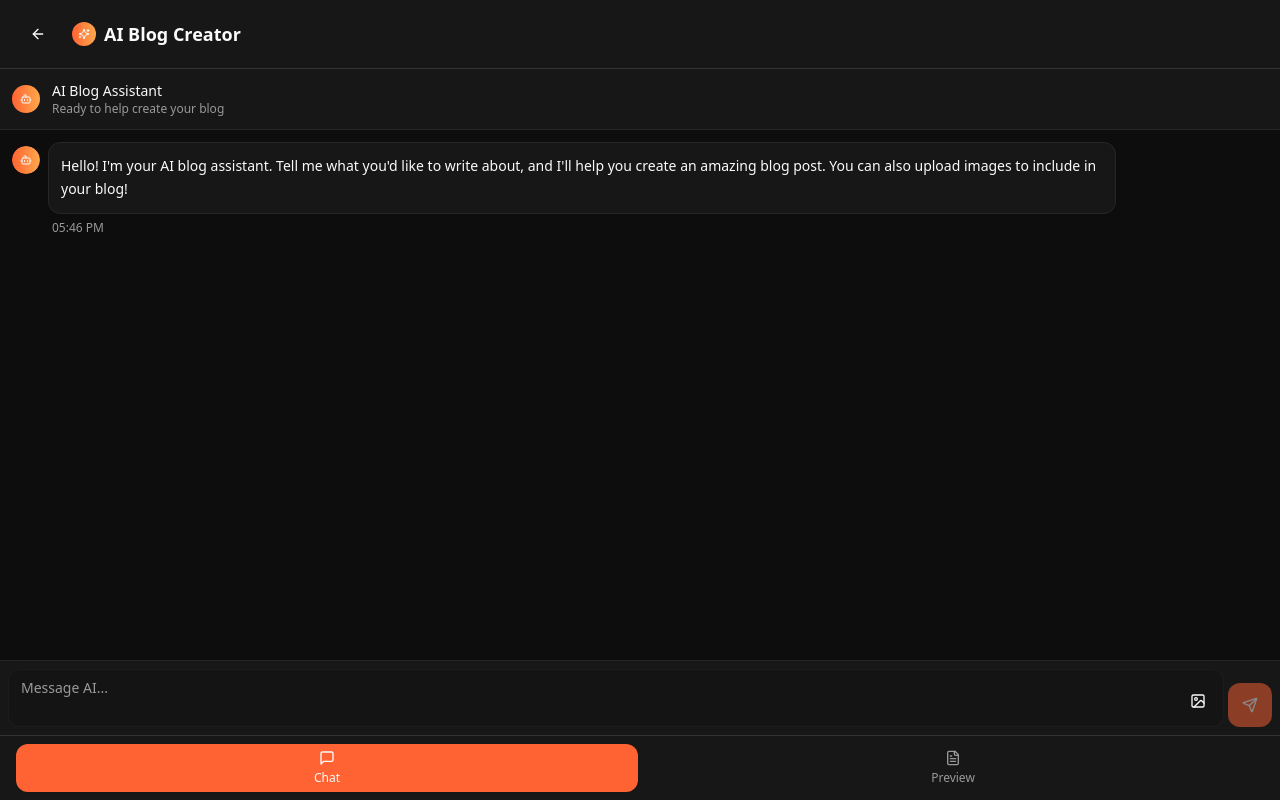
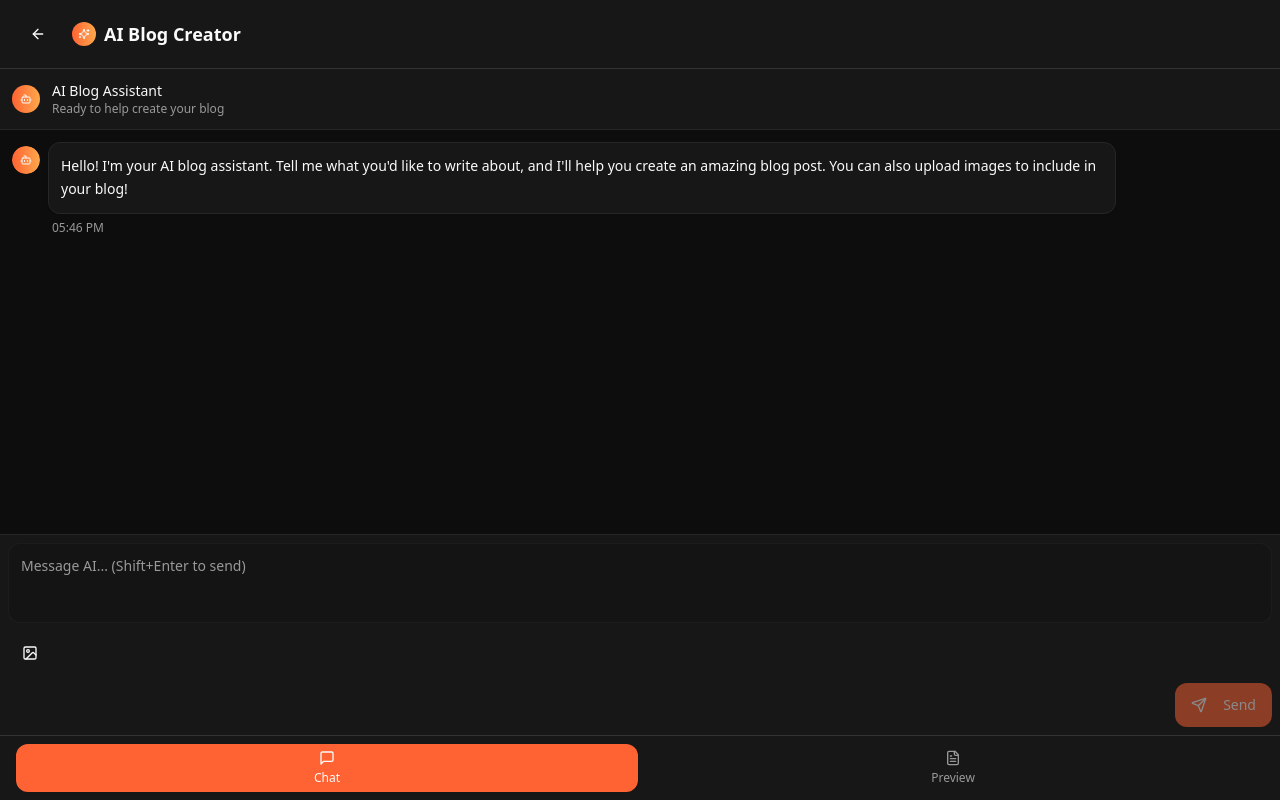
Before and after one commit to shreedharmalashetti/genius-inkwell, a React (Vite) app: page /create in a window 1280 px wide. Built offline with nearby package versions, Linux system fonts and the light colour scheme.

Commit message:
Add multiline input and image upload
Updated the input box to support multiline input, with Enter key moving to the next line. Added a plus button below the input for image uploads, followed by the chat preview and send button.

```diff
--- a/src/components/ChatInterface.tsx
+++ b/src/components/ChatInterface.tsx
@@ -93,10 +93,11 @@ export const ChatInterface = ({ onGenerateBlog }: ChatInterfaceProps) => {
   };
 
   const handleKeyPress = (e: React.KeyboardEvent) => {
-    if (e.key === 'Enter' && !e.shiftKey) {
+    if (e.key === 'Enter' && e.shiftKey) {
       e.preventDefault();
       handleSend();
     }
+    // Enter alone will create new line (default textarea behavior)
   };
 
   const handleGenerateBlog = () => {
@@ -201,37 +202,21 @@ export const ChatInterface = ({ onGenerateBlog }: ChatInterfaceProps) => {
 
       {/* Lovable-style Input Area */}
       <div className="border-t border-chat-border bg-card p-2 flex-shrink-0 safe-area-pb">
-        {selectedImages.length > 0 && (
-          <div className="flex gap-1 mb-2 p-1 bg-muted/50 rounded overflow-x-auto">
-            {selectedImages.map((file, index) => (
-              <div key={index} className="relative flex-shrink-0">
-                <img
-                  src={URL.createObjectURL(file)}
-                  alt={`Selected ${index + 1}`}
-                  className="w-8 h-8 object-cover rounded"
-                />
-                <button
-                  onClick={() => removeImage(index)}
-                  className="absolute -top-1 -right-1 bg-destructive text-destructive-foreground rounded-full w-3 h-3 flex items-center justify-center text-xs"
-                >
-                  ×
-                </button>
-              </div>
-            ))}
-          </div>
-        )}
-
-        <div className="flex gap-1 items-end">
-          <div className="flex-1 relative">
+        {/* Main input */}
+        <div className="mb-2">
           <Textarea
             ref={textareaRef}
             value={inputValue}
             onChange={(e) => setInputValue(e.target.value)}
             onKeyDown={handleKeyPress}
-              placeholder="Message AI..."
-              className="min-h-[36px] max-h-20 resize-none pr-8 bg-background/50 border-input/50 text-sm py-2 px-3 rounded-lg focus:bg-background transition-colors"
+            placeholder="Message AI... (Shift+Enter to send)"
+            className="min-h-[80px] max-h-32 resize-none bg-background/50 border-input/50 text-sm py-3 px-3 rounded-lg focus:bg-background transition-colors w-full"
             disabled={isLoading}
           />
+        </div>
+
+        {/* Plus button for images */}
+        <div className="flex items-center justify-between mb-2">
           <input
             ref={fileInputRef}
             type="file"
@@ -246,17 +231,42 @@ export const ChatInterface = ({ onGenerateBlog }: ChatInterfaceProps) => {
             variant="ghost"
             onClick={() => fileInputRef.current?.click()}
             disabled={isLoading}
-              className="absolute right-1 bottom-1 h-6 w-6 p-0 hover:bg-muted/50"
+            className="h-8 w-8 p-0 rounded-full hover:bg-muted/50"
           >
-              <ImageIcon className="w-3 h-3" />
+            <ImageIcon className="w-4 h-4" />
           </Button>
         </div>
+
+        {/* Image preview */}
+        {selectedImages.length > 0 && (
+          <div className="flex gap-1 mb-2 p-2 bg-muted/50 rounded overflow-x-auto">
+            {selectedImages.map((file, index) => (
+              <div key={index} className="relative flex-shrink-0">
+                <img
+                  src={URL.createObjectURL(file)}
+                  alt={`Selected ${index + 1}`}
+                  className="w-12 h-12 object-cover rounded"
+                />
+                <button
+                  onClick={() => removeImage(index)}
+                  className="absolute -top-1 -right-1 bg-destructive text-destructive-foreground rounded-full w-4 h-4 flex items-center justify-center text-xs"
+                >
+                  ×
+                </button>
+              </div>
+            ))}
+          </div>
+        )}
+
+        {/* Send button */}
+        <div className="flex justify-end">
           <Button
             onClick={handleSend}
             disabled={isLoading || (!inputValue.trim() && selectedImages.length === 0)}
-            className="h-9 w-9 p-0 flex-shrink-0 rounded-lg"
+            className="h-9 px-4 rounded-lg"
           >
-            <Send className="w-3 h-3" />
+            <Send className="w-4 h-4 mr-2" />
+            Send
           </Button>
         </div>
       </div>
```
Lines whose indentation alone changed are shown as unchanged.
